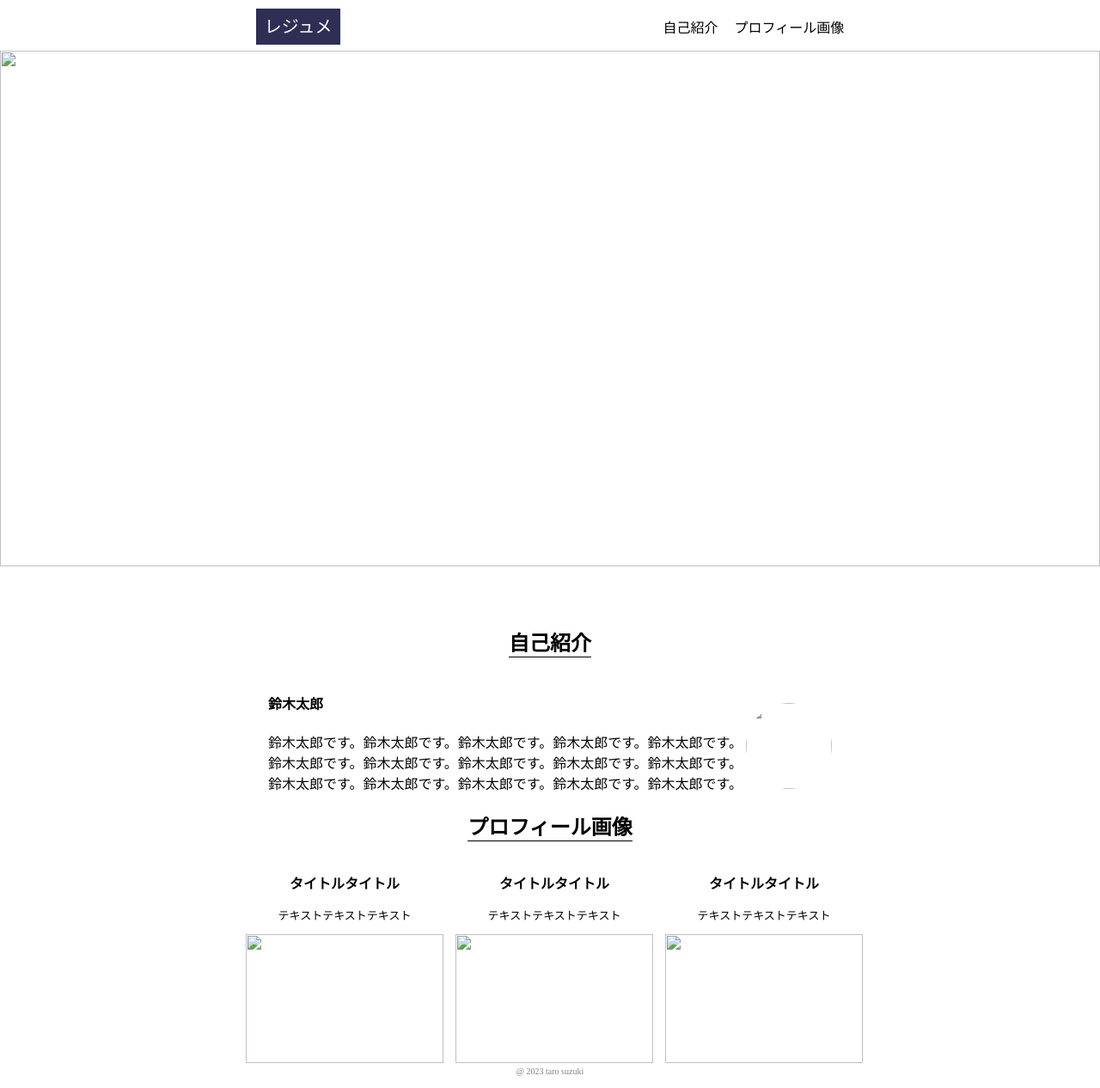
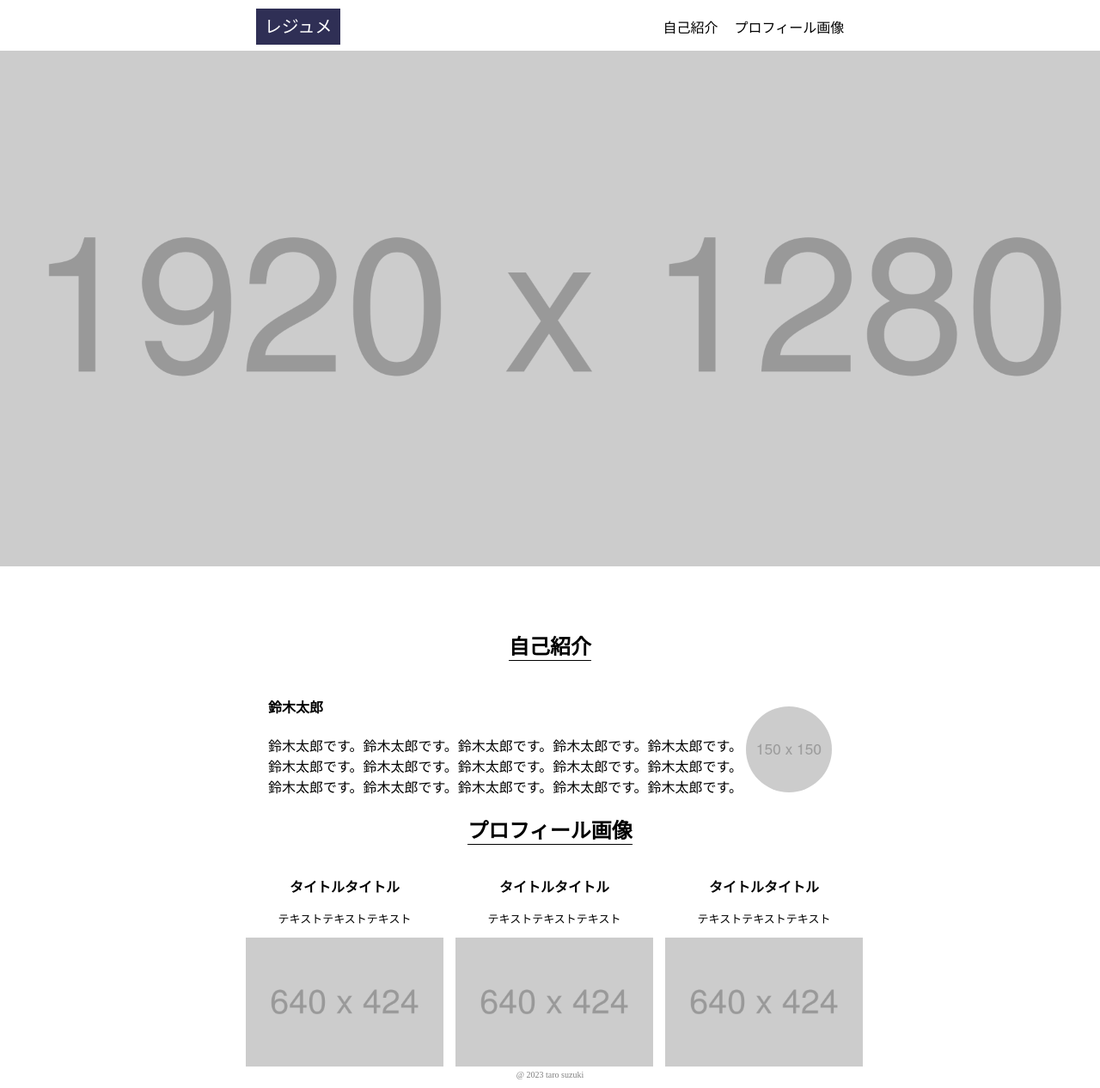
Before and after one commit to Shima527/hc_practice, a plain HTML site: page index.html in a window 1280 px wide. Shown: the whole page at 86% size. Drawn offline with Linux system fonts and the light colour scheme.

Commit message:
Update index.html

```diff
--- a/index.html
+++ b/index.html
@@ -18,7 +18,7 @@
     </header>
 
     <img
-      src="/Users/shimaguchidaiki/Desktop/HC課題/html_css_assignment_1/img/1920x1280.png"
+      src="1920x1280.png"
       alt=""
       class="mainimg"
     />
@@ -33,7 +33,7 @@
             鈴木太郎です。鈴木太郎です。鈴木太郎です。鈴木太郎です。鈴木太郎です。<br />
           </div>
           <img
-            src="/Users/shimaguchidaiki/Desktop/HC課題/html_css_assignment_1/img/150x150.png"
+            src="150x150.png"
             alt=""
           />
         </div>
@@ -46,7 +46,7 @@
             <p><b>タイトルタイトル</b></p>
             <p class="text">テキストテキストテキスト</p>
             <img
-              src="/Users/shimaguchidaiki/Desktop/HC課題/html_css_assignment_1/img/640x424.png"
+              src="640x424.png"
               alt=""
             />
           </div>
@@ -54,7 +54,7 @@
             <p><b>タイトルタイトル</b></p>
             <p class="text">テキストテキストテキスト</p>
             <img
-              src="/Users/shimaguchidaiki/Desktop/HC課題/html_css_assignment_1/img/640x424.png"
+              src="640x424.png"
               alt=""
             />
           </div>
@@ -62,7 +62,7 @@
             <p><b>タイトルタイトル</b></p>
             <p class="text">テキストテキストテキスト</p>
             <img
-              src="/Users/shimaguchidaiki/Desktop/HC課題/html_css_assignment_1/img/640x424.png"
+              src="640x424.png"
               alt=""
             />
           </div>
```
